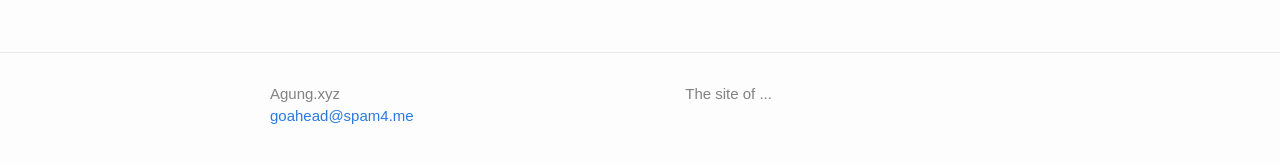
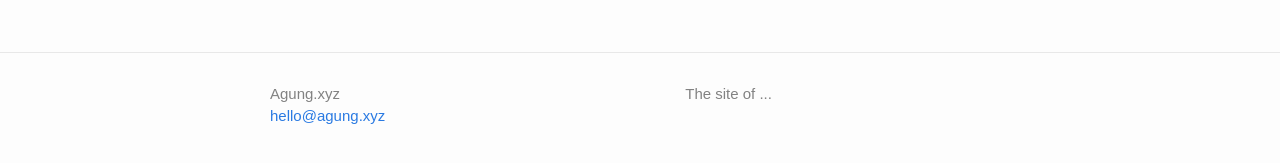
Before and after one commit to gm-ah/gm-ah.github.io, a Jekyll site: the page built from about.md, in a window 1280 px wide. Shown: the part 321-484 px from the top of the page. Built offline with Jekyll 4.4.1, drawn with Linux system fonts in a browser that asks for light colours; some web fonts are replaced.

Commit message:
update config

```diff
--- a/_config.yml
+++ b/_config.yml
@@ -7,7 +7,7 @@
 
 # Site settings
 title: Agung.xyz
-email: goahead@spam4.me
+email: hello@agung.xyz
 description: > # this means to ignore newlines until "baseurl:"
   The site of ...
 baseurl: "" # the subpath of your site, e.g. /blog
```
